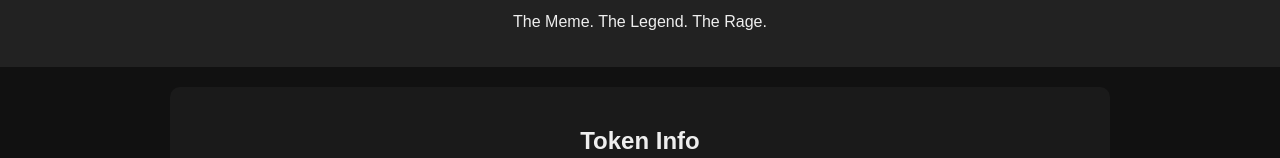
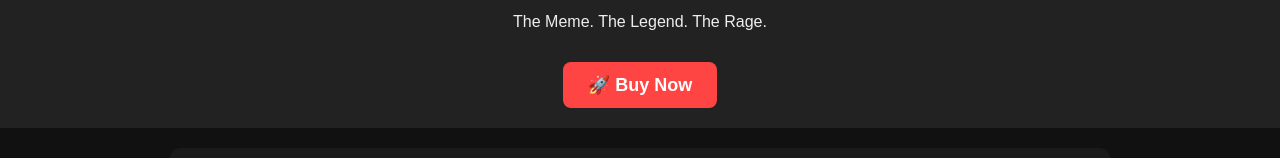
Before and after one commit to bloger001/Rageguy4Chan, a plain HTML site: page index.html in a window 1280 px wide. Shown: the part 180-338 px from the top of the page. Drawn offline with Linux system fonts and the light colour scheme; no server answers.

Commit message:
Update index.html

```diff
--- a/index.html
+++ b/index.html
@@ -39,6 +39,21 @@
       margin: 10px auto;
       display: block;
     }
+    .buy-btn {
+      display: inline-block;
+      background: #ff4444;
+      color: #fff;
+      padding: 12px 25px;
+      margin-top: 15px;
+      font-size: 18px;
+      font-weight: bold;
+      border-radius: 8px;
+      text-decoration: none;
+      transition: 0.2s;
+    }
+    .buy-btn:hover {
+      background: #ff2222;
+    }
   </style>
 </head>
 <body>
@@ -46,6 +61,10 @@
     <img id="header-logo" class="token-logo" src="" alt="Token Logo">
     <h1>RAGEGUY (FUUU)</h1>
     <p>The Meme. The Legend. The Rage.</p>
+    <a class="buy-btn" target="_blank"
+       href="https://jup.ag/swap/SOL-4XUUrG5a7vHpotaAhF5fm9YCPpBcWDnjSmmYU61Sh6qR">
+       🚀 Buy Now
+    </a>
   </header>
 
   <!-- Token Info -->
```
